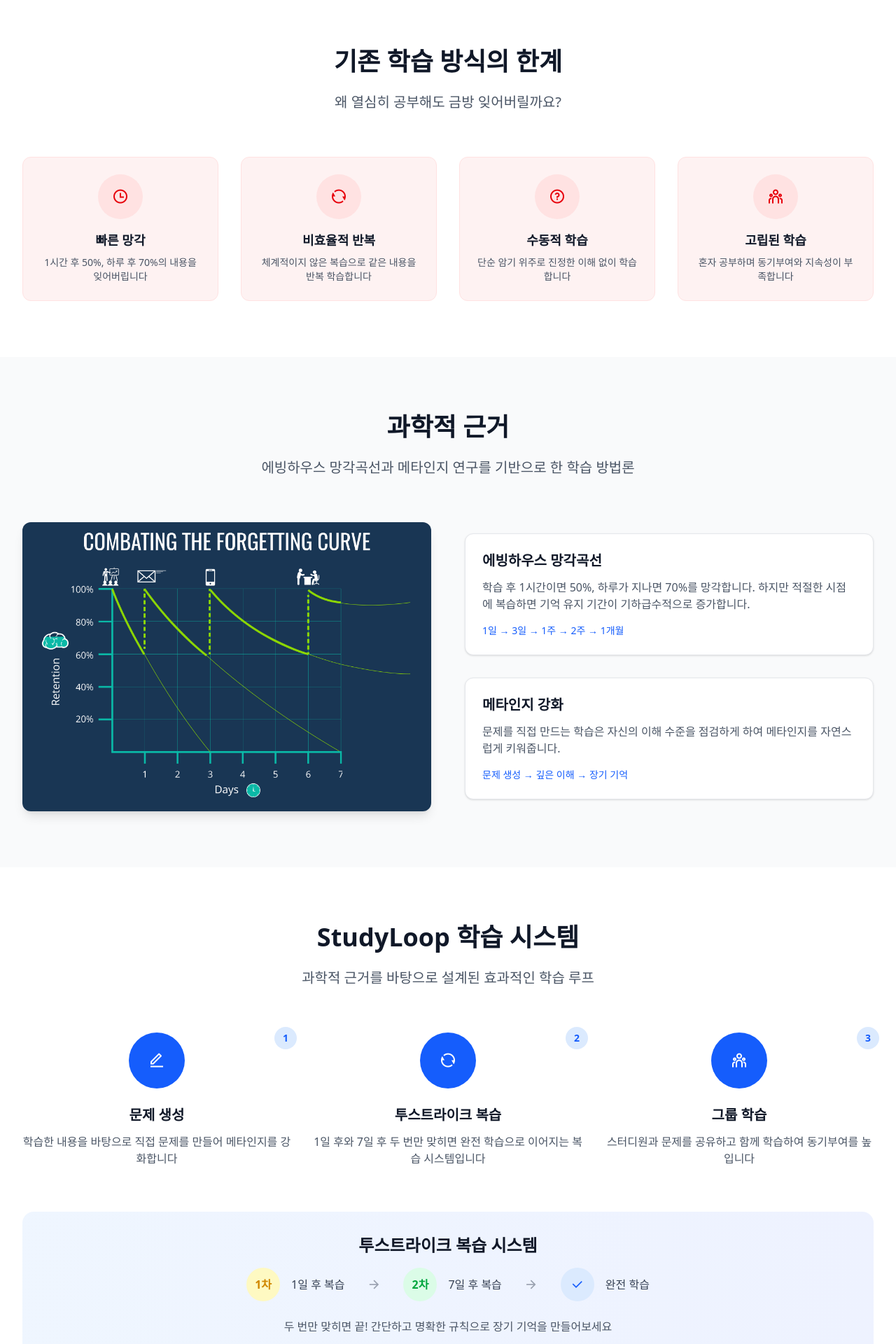
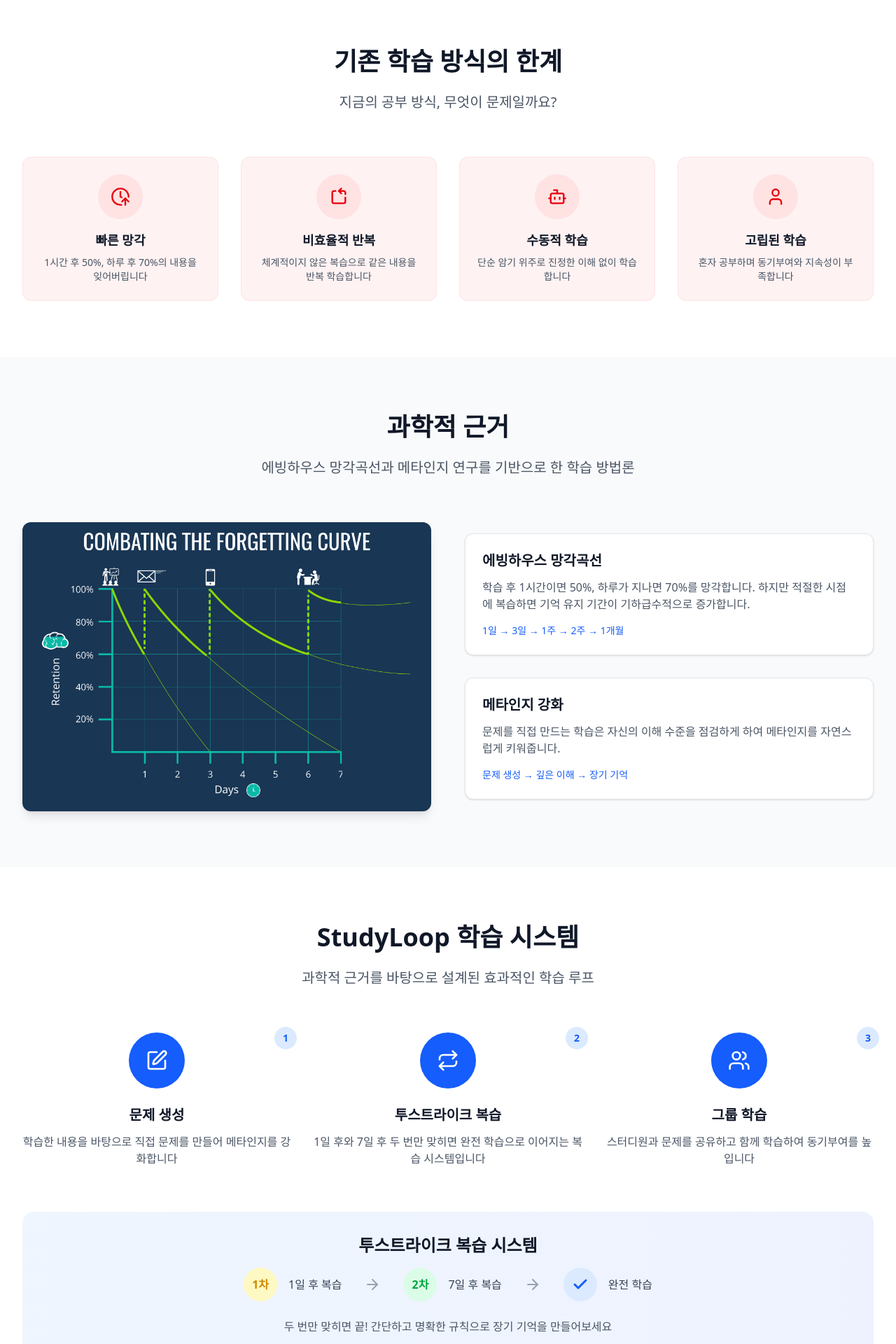
Before and after one commit to Ebbinghaus-Team/Ebbinghaus-FE, a React (Vite) app: page / in a window 1280 px wide. Shown: the part 600-2520 px from the top of the page at 70% size. Built offline with nearby package versions, Linux system fonts and the light colour scheme; no server answers.

Commit message:
chore: 리믹스 아이콘을 루시드 아이콘으로 수정

```diff
--- a/src/pages/home/page.tsx
+++ b/src/pages/home/page.tsx
@@ -1,4 +1,15 @@
 import { Link } from 'react-router-dom';
+import {
+  ClockArrowUp,
+  Repeat,
+  RotateCcwSquare,
+  SquarePen,
+  Bot,
+  User,
+  Users,
+  ArrowRight,
+  Check,
+} from 'lucide-react';
 
 export default function HomePage() {
   return (
@@ -43,38 +54,42 @@
           <div className="text-center mb-16">
             <h2 className="text-4xl font-bold text-gray-900 mb-6">기존 학습 방식의 한계</h2>
             <p className="text-xl text-gray-600 max-w-3xl mx-auto">
-              왜 열심히 공부해도 금방 잊어버릴까요?
+              지금의 공부 방식, 무엇이 문제일까요?
             </p>
           </div>
+
           <div className="grid grid-cols-1 md:grid-cols-2 lg:grid-cols-4 gap-8">
             <div className="text-center p-6 rounded-xl bg-red-50 border border-red-100">
               <div className="w-16 h-16 mx-auto mb-4 bg-red-100 rounded-full flex items-center justify-center">
-                <i className="ri-time-line text-2xl text-red-600"></i>
+                <ClockArrowUp className="w-7 h-7 text-red-600" strokeWidth={2} />
               </div>
               <h3 className="text-lg font-semibold text-gray-900 mb-2">빠른 망각</h3>
               <p className="text-gray-600 text-sm">
                 1시간 후 50%, 하루 후 70%의 내용을 잊어버립니다
               </p>
             </div>
+
             <div className="text-center p-6 rounded-xl bg-red-50 border border-red-100">
               <div className="w-16 h-16 mx-auto mb-4 bg-red-100 rounded-full flex items-center justify-center">
-                <i className="ri-refresh-line text-2xl text-red-600"></i>
+                <RotateCcwSquare className="w-7 h-7 text-red-600" strokeWidth={2} />
               </div>
               <h3 className="text-lg font-semibold text-gray-900 mb-2">비효율적 반복</h3>
               <p className="text-gray-600 text-sm">
                 체계적이지 않은 복습으로 같은 내용을 반복 학습합니다
               </p>
             </div>
+
             <div className="text-center p-6 rounded-xl bg-red-50 border border-red-100">
               <div className="w-16 h-16 mx-auto mb-4 bg-red-100 rounded-full flex items-center justify-center">
-                <i className="ri-question-line text-2xl text-red-600"></i>
+                <Bot className="w-7 h-7 text-red-600" strokeWidth={2} />
               </div>
               <h3 className="text-lg font-semibold text-gray-900 mb-2">수동적 학습</h3>
               <p className="text-gray-600 text-sm">단순 암기 위주로 진정한 이해 없이 학습합니다</p>
             </div>
+
             <div className="text-center p-6 rounded-xl bg-red-50 border border-red-100">
               <div className="w-16 h-16 mx-auto mb-4 bg-red-100 rounded-full flex items-center justify-center">
-                <i className="ri-team-line text-2xl text-red-600"></i>
+                <User className="w-7 h-7 text-red-600" strokeWidth={2} />
               </div>
               <h3 className="text-lg font-semibold text-gray-900 mb-2">고립된 학습</h3>
               <p className="text-gray-600 text-sm">혼자 공부하며 동기부여와 지속성이 부족합니다</p>
@@ -135,11 +150,12 @@
               과학적 근거를 바탕으로 설계된 효과적인 학습 루프
             </p>
           </div>
+
           <div className="grid grid-cols-1 md:grid-cols-3 gap-8 mb-16">
             <div className="text-center">
               <div className="relative mb-6">
                 <div className="w-20 h-20 mx-auto bg-blue-600 rounded-full flex items-center justify-center mb-4">
-                  <i className="ri-edit-line text-2xl text-white"></i>
+                  <SquarePen className="w-8 h-8 text-white" strokeWidth={2} />
                 </div>
                 <div className="absolute -top-2 -right-2 w-8 h-8 bg-blue-100 rounded-full flex items-center justify-center">
                   <span className="text-sm font-bold text-blue-600">1</span>
@@ -150,10 +166,11 @@
                 학습한 내용을 바탕으로 직접 문제를 만들어 메타인지를 강화합니다
               </p>
             </div>
+
             <div className="text-center">
               <div className="relative mb-6">
                 <div className="w-20 h-20 mx-auto bg-blue-600 rounded-full flex items-center justify-center mb-4">
-                  <i className="ri-refresh-line text-2xl text-white"></i>
+                  <Repeat className="w-8 h-8 text-white" strokeWidth={2} />
                 </div>
                 <div className="absolute -top-2 -right-2 w-8 h-8 bg-blue-100 rounded-full flex items-center justify-center">
                   <span className="text-sm font-bold text-blue-600">2</span>
@@ -164,10 +181,11 @@
                 1일 후와 7일 후 두 번만 맞히면 완전 학습으로 이어지는 복습 시스템입니다
               </p>
             </div>
+
             <div className="text-center">
               <div className="relative mb-6">
                 <div className="w-20 h-20 mx-auto bg-blue-600 rounded-full flex items-center justify-center mb-4">
-                  <i className="ri-team-line text-2xl text-white"></i>
+                  <Users className="w-8 h-8 text-white" strokeWidth={2} />
                 </div>
                 <div className="absolute -top-2 -right-2 w-8 h-8 bg-blue-100 rounded-full flex items-center justify-center">
                   <span className="text-sm font-bold text-blue-600">3</span>
@@ -179,8 +197,10 @@
               </p>
             </div>
           </div>
+
           <div className="bg-gradient-to-r from-blue-50 to-indigo-50 rounded-2xl p-8 text-center">
             <h3 className="text-2xl font-bold text-gray-900 mb-4">투스트라이크 복습 시스템</h3>
+
             <div className="flex flex-col md:flex-row justify-center items-center space-y-4 md:space-y-0 md:space-x-8 mb-6">
               <div className="flex items-center space-x-4">
                 <div className="w-12 h-12 bg-yellow-100 rounded-full flex items-center justify-center">
@@ -188,21 +208,26 @@
                 </div>
                 <span className="text-gray-700">1일 후 복습</span>
               </div>
-              <i className="ri-arrow-right-line text-gray-400 text-xl hidden md:block"></i>
+
+              <ArrowRight className="text-gray-400 w-6 h-6 hidden md:block" strokeWidth={2} />
+
               <div className="flex items-center space-x-4">
                 <div className="w-12 h-12 bg-green-100 rounded-full flex items-center justify-center">
                   <span className="text-green-600 font-bold">2차</span>
                 </div>
                 <span className="text-gray-700">7일 후 복습</span>
               </div>
-              <i className="ri-arrow-right-line text-gray-400 text-xl hidden md:block"></i>
+
+              <ArrowRight className="text-gray-400 w-6 h-6 hidden md:block" strokeWidth={2} />
+
               <div className="flex items-center space-x-4">
                 <div className="w-12 h-12 bg-blue-100 rounded-full flex items-center justify-center">
-                  <i className="ri-check-line text-blue-600 text-xl"></i>
+                  <Check className="w-6 h-6 text-blue-600" strokeWidth={3} />
                 </div>
                 <span className="text-gray-700">완전 학습</span>
               </div>
             </div>
+
             <p className="text-gray-600 mb-6">
               두 번만 맞히면 끝! 간단하고 명확한 규칙으로 장기 기억을 만들어보세요
             </p>
```
